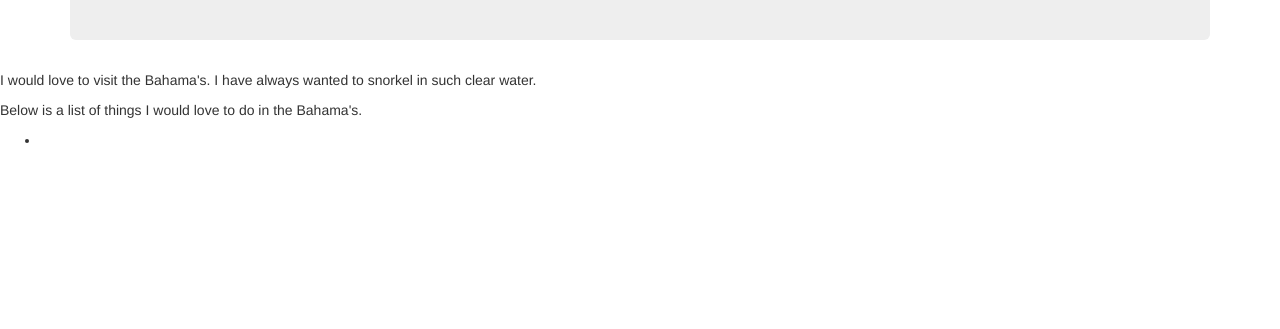
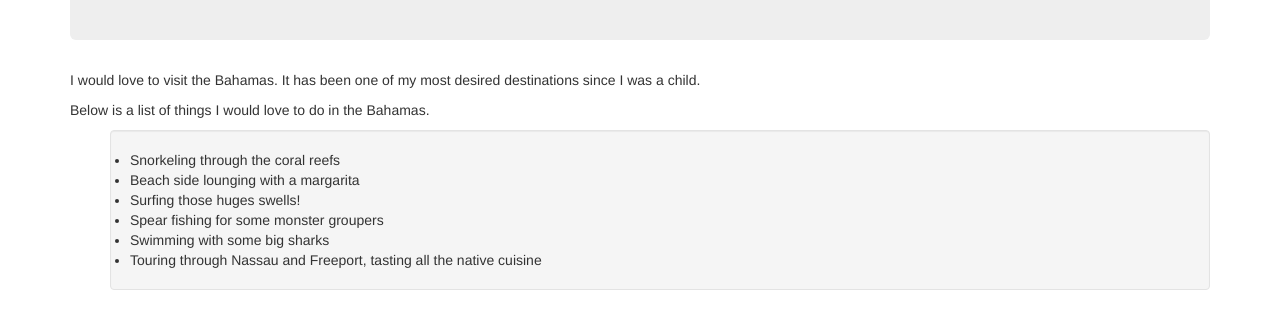
Before and after one commit to davidabutler92/vacation-website, a plain HTML site: page index.html in a window 1280 px wide. Shown: the part 155-484 px from the top of the page. Drawn offline with Linux system fonts and the light colour scheme.

Commit message:
Add a list and put the list in a well element.

```diff
--- a/index.html
+++ b/index.html
@@ -10,23 +10,19 @@
       <div class="jumbotron">
         <h1>My dream vacation</h1>
       </div>
-    </div>
-        <p>I would love to visit the Bahama's. I have always wanted to snorkel in such clear water.</p>
-        <p>Below is a list of things I would love to do in the Bahama's.</p>
+        <p>I would love to visit the Bahamas. It has been one of my most desired destinations since I was a child.</p>
+        <p>Below is a list of things I would love to do in the Bahamas.</p>
           <ul>
-            <li></li>
+            <div class="well">
+              <li>Snorkeling through the coral reefs</li>
+              <li>Beach side lounging with a margarita</li>
+              <li>Surfing those huges swells!</li>
+              <li>Spear fishing for some monster groupers</li>
+              <li>Swimming with some big sharks</li>
+              <li>Touring through Nassau and Freeport, tasting all the native cuisine</li>
+            </div>
           </ul>
 
-
-
-
-
-
-
-
-
-
-
-
+    </div>
  </body>
 </html>
```
